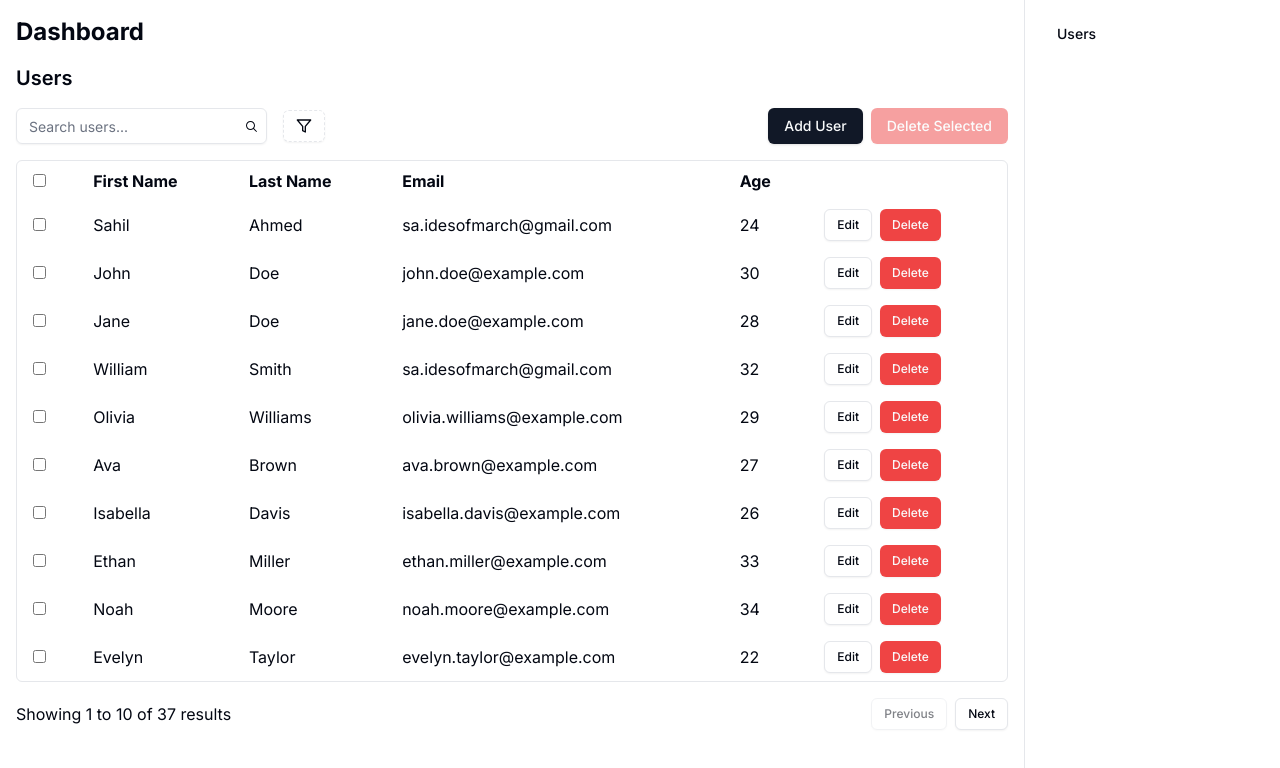
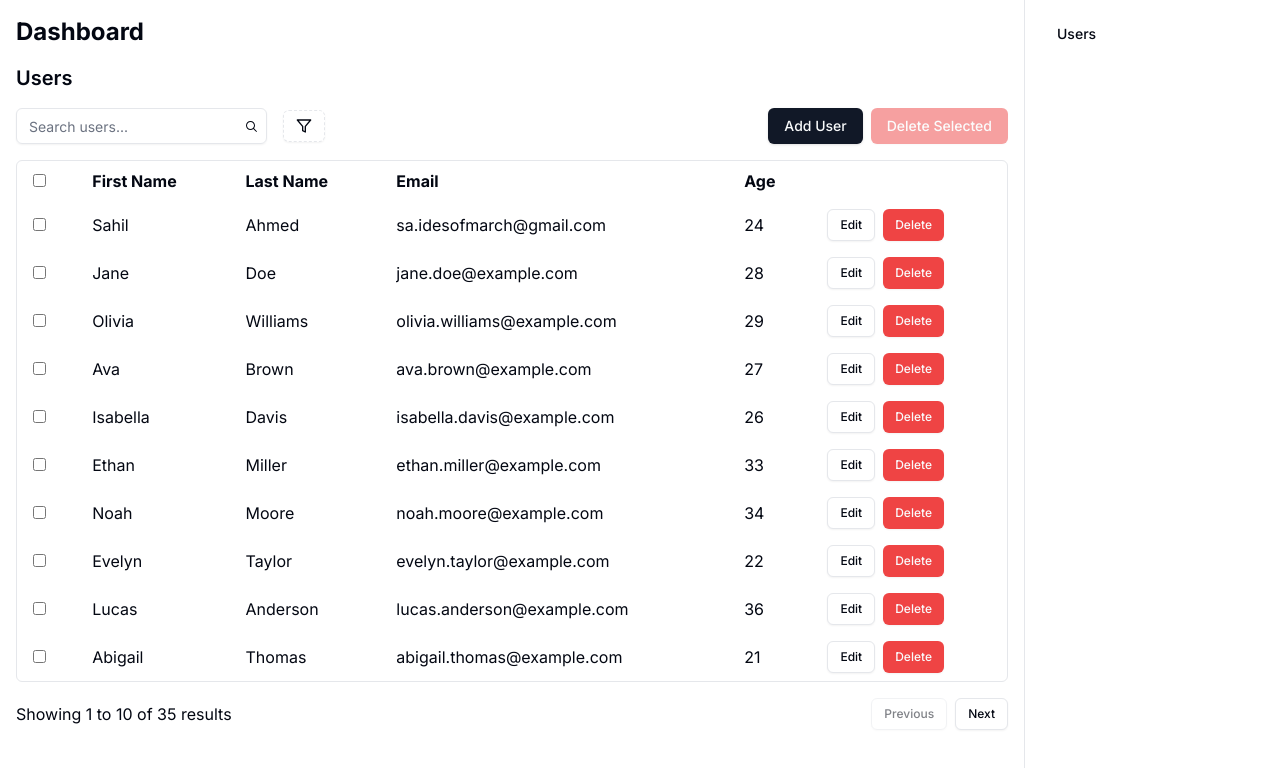
Before and after one commit to idesofmarch00/users-dashboard, a Next.js app: page /dashboard in a window 1280 px wide. Shown: the top 768 px of the page. Built offline with nearby package versions, Linux system fonts and the light colour scheme.

Commit message:
user with email already exist validation add and update user

```diff
--- a/src/components/dashboard/AddUserModal.tsx
+++ b/src/components/dashboard/AddUserModal.tsx
@@ -1,13 +1,13 @@
 // react imports
 import { useState } from "react";
 // Dependencies
-import { z } from "zod";
 import { UseMutationResult } from "@tanstack/react-query";
 import { Eye, EyeOff } from "lucide-react";
+import { useForm } from "react-hook-form";
+import { zodResolver } from "@hookform/resolvers/zod";
 
 // Actions and utils
-import { useForm } from "react-hook-form";
-import { zodResolver } from "@hookform/resolvers/zod";
+import { checkIfUserExists } from "@/lib/actions/userActions";
 
 // Types
 import { userSchema, UserFormData } from "@/lib/schemas/userSchema";
@@ -23,6 +23,7 @@ import {
 import { Button } from "@/components/ui/button";
 import { Input } from "@/components/ui/input";
 import { Label } from "@/components/ui/label";
+import toast from "react-hot-toast";
 
 // Define the interface for AddUserModalProps
 interface AddUserModalProps {
@@ -49,10 +50,15 @@ export default function AddUserModal({ addUser }: AddUserModalProps) {
   const onSubmit = async (data: UserFormData) => {
     try {
       // Call the addUser mutation with the form data
-      await addUser.mutateAsync(data);
-      // Close the modal and reset the form after successful submission
-      setIsOpen(false);
-      reset();
+      const userExists = await checkIfUserExists(data.email);
+      if (!userExists) {
+        await addUser.mutateAsync(data);
+        // Close the modal and reset the form after successful submission
+        setIsOpen(false);
+        reset();
+      } else {
+        toast.error("User with email already exists");
+      }
     } catch (error) {
       console.error("Failed to add user:", error);
     }
--- a/src/components/dashboard/UpdateUserModal.tsx
+++ b/src/components/dashboard/UpdateUserModal.tsx
@@ -7,6 +7,9 @@ import { zodResolver } from "@hookform/resolvers/zod";
 import { UseMutationResult } from "@tanstack/react-query";
 import { Eye, EyeOff } from "lucide-react";
 import { z } from "zod";
+
+//actions
+import { checkIfUserExists } from "@/lib/actions/userActions";
 
 // Types
 import { userSchema, UserFormData } from "@/lib/schemas/userSchema";
@@ -23,6 +26,7 @@ import {
 import { Button } from "@/components/ui/button";
 import { Input } from "@/components/ui/input";
 import { Label } from "@/components/ui/label";
+import toast from "react-hot-toast";
 
 // Define the interface for UpdateUserModalProps
 interface UpdateUserModalProps {
@@ -84,6 +88,10 @@ export default function UpdateUserModal({
 
   // Function to handle form submission
   const onSubmit = async (data: UserFormData) => {
+    const userExists = await checkIfUserExists(data.email);
+    if (userExists) {
+      return toast.error("User with email aleary exists");
+    }
     // Validate password if it's edited
     if (password) {
       if (!validatePassword(password)) {
--- a/src/data/users.json
+++ b/src/data/users.json
@@ -9,15 +9,6 @@
     "password": "$2b$10$u0ozEhn6nEUFBnNyJi5WAONKSNGhgbcAE400IhDtyYYxHD6QfAtx2"
   },
   {
-    "id": "2",
-    "first_name": "John",
-    "last_name": "Doe",
-    "email": "john.doe@example.com",
-    "alternate_email": "john.doe.alt@example.com",
-    "age": 30,
-    "password": "$2b$10$BgV4BvqBbfeAXY9/JFYbXuEBj81EfdfgsY5NVeAgdSLFyx5D6Q/zi"
-  },
-  {
     "id": "3",
     "first_name": "Jane",
     "last_name": "Doe",
@@ -25,15 +16,6 @@
     "alternate_email": "jane.doe.alt@example.com",
     "age": 28,
     "password": "$2b$10$BgV4BvqBbfeAXY9/JFYbXuEBj81EfdfgsY5NVeAgdSLFyx5D6Q/zi"
-  },
-  {
-    "id": "6",
-    "first_name": "William",
-    "last_name": "Smith",
-    "email": "sa.idesofmarch@gmail.com",
-    "alternate_email": "william.smith.alt@example.com",
-    "age": 32,
-    "password": "$2b$10$kSx02BayyZpa57YFOvcDw.d1JdSBCwN9ugJNxyF6M93WL/Jirfjie"
   },
   {
     "id": "7",
--- a/src/lib/actions/userActions.ts
+++ b/src/lib/actions/userActions.ts
@@ -28,6 +28,12 @@ export async function getUsers(): Promise<User[]> {
   return readUsersFile();
 }
 
+// Exporting a function to check if a user exists by email
+export async function checkIfUserExists(email: string): Promise<boolean> {
+  const users = await readUsersFile();
+  return users.some((user) => user.email === email);
+}
+
 // Exporting a function to create a new user and add them to the data file
 export async function createUser(
   userData: Omit<User, "id">
@@ -37,8 +43,8 @@ export async function createUser(
 
   const users = await readUsersFile();
 
-  // Check if a user with the same email or name already exists
-  const existingUser = users.find((user) => user.email === userData.email);
+  // Check if a user with the same email already exists
+  const existingUser = await checkIfUserExists(userData.email);
 
   if (existingUser) {
     throw new Error("User with email already exists");
@@ -63,8 +69,8 @@ export async function updateUser(
   const users = await readUsersFile();
 
   // Check if a user with the same email or name already exists
-  const userWithExistingEmail = users.find(
-    (user) => user.email === updatedUser.email
+  const userWithExistingEmail = await checkIfUserExists(
+    updatedUser.email as string
   );
 
   if (userWithExistingEmail) {
```
